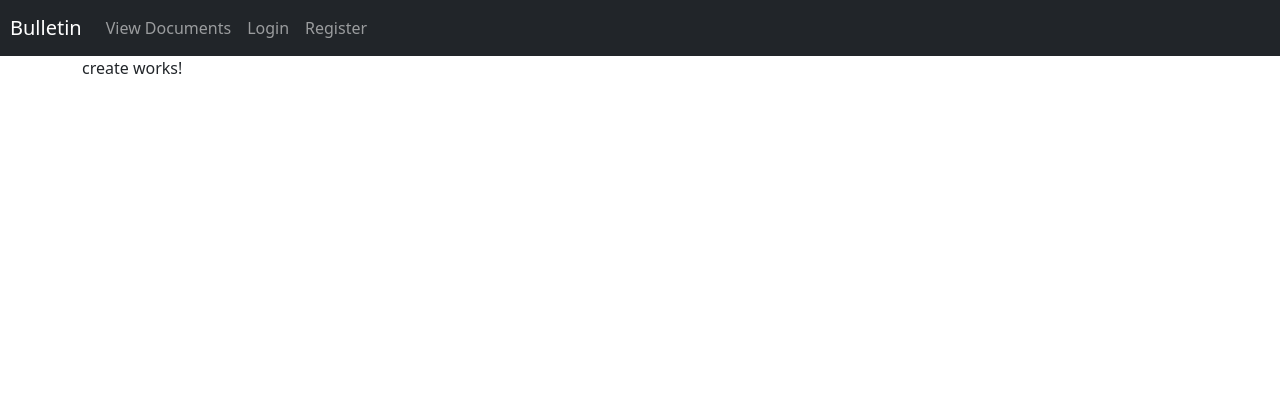
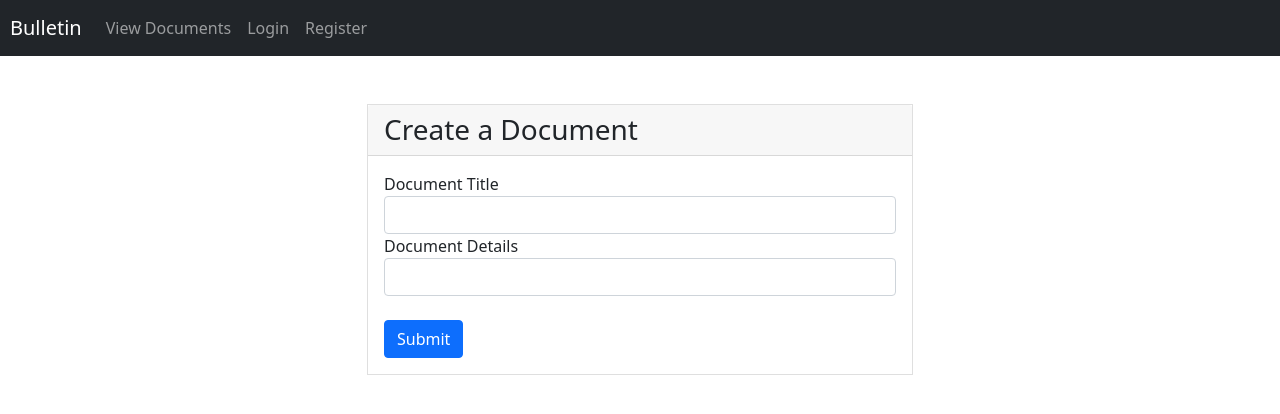
Before and after one commit to 19006041/Document-Bulletin, an Angular app: page /create in a window 1280 px wide. Shown: the top 414 px of the page. Built offline with nearby package versions, Linux system fonts and the light colour scheme.

Commit message:
create page

```diff
--- a/src/app/create/create.component.html
+++ b/src/app/create/create.component.html
@@ -1 +1,60 @@
-<p>create works!</p>
+<div class="py-5">
+  <div class="row">
+    <div class="col-md-6 mx-auto">
+      <span class="anchor" id="formLogin"></span>
+
+      <!-- form card login -->
+      <div class="card rounded-0">
+        <div class="card-header">
+          <h3 class="mb-0">Create a Document</h3>
+
+        </div>
+        <div class="card-body">
+          <form #createForm="ngForm" (ngSubmit)="createDocument(createForm)" class="form" novalidate>
+
+
+            <div class="form-group" [class.has-error]="title.invalid && title.touched">
+              <label for="title" class="control-label">Document Title</label>
+              <input required pattern="^[\w ]+$" id="title" type="text"
+                class="form-control" name="title" [(ngModel)]="createDocumentData.title" #title="ngModel">
+              <span class="help-block" *ngIf="title.errors?.required && title.touched">
+                <p>{{requiredTitleError}}</p>
+              </span>
+              <span class="help-block" *ngIf="title.errors?.pattern && title.touched">
+                <p>{{invalidTitleError}}</p>
+              </span>
+            </div>
+
+
+            <div class="form-group" [class.has-error]="details.invalid && details.touched">
+              <label for="details" class="control-label">Document Details</label>
+
+              <input required pattern="^(\+27|0)[6-8][0-9]{8}$" id="details" type="text" class="form-control"
+                name="details" [(ngModel)]="createDocumentData.details" #details="ngModel" >
+              <span class="help-block" *ngIf="details.errors?.required && details.touched">
+                <p>{{requiredDetailsError}}</p>
+              </span>
+              <span class="help-block" *ngIf="details.errors?.pattern && details.touched">
+                <p>{{invalidDetailsError}}</p>
+              </span>
+            </div>
+
+
+
+
+            <br>
+            <input type="submit" value="Submit" class="btn btn-primary float-right" />
+          </form>
+
+
+        </div>
+        <!--/card-block-->
+      </div>
+      <!-- /form card login -->
+
+    </div>
+
+
+
+  </div>
+</div>
--- a/src/app/create/create.component.ts
+++ b/src/app/create/create.component.ts
@@ -1,5 +1,6 @@
 import { Component, OnInit } from '@angular/core';
-
+import { NgForm } from '@angular/forms';
+import { Router } from '@angular/router';
 @Component({
   selector: 'app-create',
   templateUrl: './create.component.html',
@@ -7,9 +8,22 @@ import { Component, OnInit } from '@angular/core';
 })
 export class CreateComponent implements OnInit {
 
-  constructor() { }
+  requiredTitleError = 'Title is required';
+  invalidTitleError = 'Title is invalid';
+  requiredDetailsError = 'Details are required';
+  invalidDetailsError = 'Detail text is invalid';
+
+  createDocumentData:any = {}
+  constructor(
+    private _router: Router) { }
 
   ngOnInit(): void {
   }
 
+  createDocument(logForm:NgForm){
+
+
+
+  }
+
 }
```
